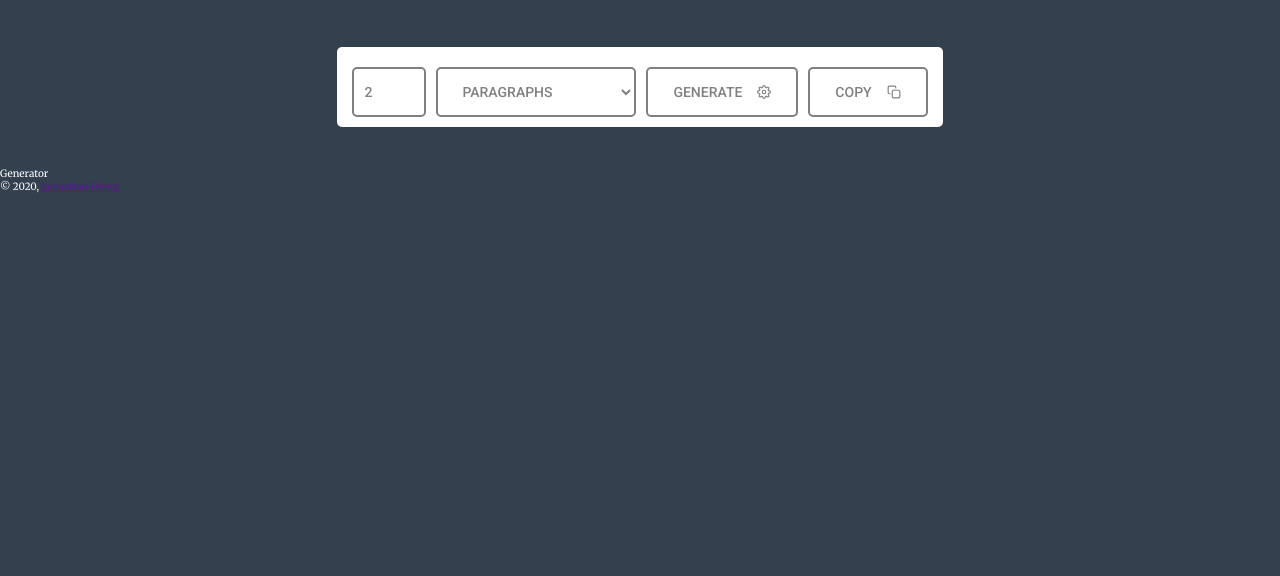
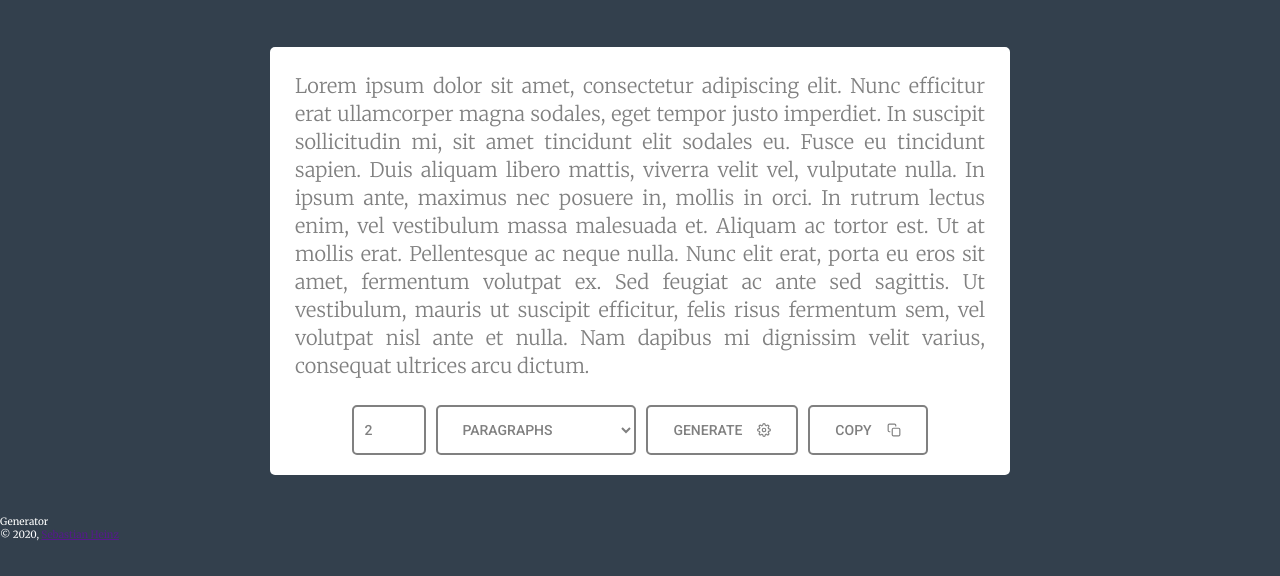
Before and after one commit to IamSebastianDev/simpLipsum.dev, a website: page public/index.html in a window 1280 px wide. Shown: the part 206-782 px from the top of the page. Drawn offline with Linux system fonts and the light colour scheme.

Commit message:
updated cors policy?

```diff
--- a/public/index.html
+++ b/public/index.html
@@ -47,7 +47,26 @@
 					class="generator-Container flatShadow"
 					flatshadow-color="hsla(210, 20%, 20%, 1)"
 				>
-					<div class="generator-Output" readonly></div>
+					<div class="generator-Output" readonly>
+						<p>
+							Lorem ipsum dolor sit amet, consectetur adipiscing
+							elit. Nunc efficitur erat ullamcorper magna sodales,
+							eget tempor justo imperdiet. In suscipit
+							sollicitudin mi, sit amet tincidunt elit sodales eu.
+							Fusce eu tincidunt sapien. Duis aliquam libero
+							mattis, viverra velit vel, vulputate nulla. In ipsum
+							ante, maximus nec posuere in, mollis in orci. In
+							rutrum lectus enim, vel vestibulum massa malesuada
+							et. Aliquam ac tortor est. Ut at mollis erat.
+							Pellentesque ac neque nulla. Nunc elit erat, porta
+							eu eros sit amet, fermentum volutpat ex. Sed feugiat
+							ac ante sed sagittis. Ut vestibulum, mauris ut
+							suscipit efficitur, felis risus fermentum sem, vel
+							volutpat nisl ante et nulla. Nam dapibus mi
+							dignissim velit varius, consequat ultrices arcu
+							dictum.
+						</p>
+					</div>
 					<div class="generator-Controls">
 						<label for="amount">Amount:</label>
 						<input
--- a/public/scripts/app.js
+++ b/public/scripts/app.js
@@ -24,7 +24,7 @@ const generate = event => {
 		// fetch data and append to output
 		fetch(`https://simplipsum.now.sh/api?words=20`, {
 			method: 'GET', // *GET, POST, PUT, DELETE, etc.
-			mode: 'no-cors',
+			mode: 'cors',
 			// no-cors, *cors, same-origin
 			headers: {
 				'Content-Type': 'application/json'
--- a/public/styles/style.css
+++ b/public/styles/style.css
@@ -173,10 +173,10 @@ html {
 */
 
 .generator-Container {
-	padding: 10px;
+	padding: 20px;
 	margin: 30px auto;
 
-	max-width: fit-content;
+	max-width: 700px;
 
 	border-radius: 5px;
 
@@ -193,16 +193,22 @@ html {
 	background: none;
 	border: none;
 
-	font-size: 2.2rem;
+	font-size: 2rem;
+	text-align: justify;
+	line-height: 2.8rem;
 	color: var(--colorDark);
 	font-weight: 300;
+}
+
+.generator-Output p {
+	margin: 5px 0;
 }
 
 .generator-Controls {
 	width: 100%;
 	height: 50px;
 
-	margin-top: 10px;
+	margin-top: 20px;
 
 	display: flex;
 	flex-direction: row;
@@ -234,11 +240,12 @@ html {
 	text-transform: uppercase;
 
 	transition: 0.25s ease;
-	cursor: pointer;
 }
 
 .generator-Controls button {
 	padding: 10px 25px;
+
+	cursor: pointer;
 }
 
 .generator-Controls button img {
--- a/server.mjs
+++ b/server.mjs
@@ -15,7 +15,7 @@ const PORT = process.env.PORT || 5000;
 app.use(express.static('./public/'));
 
 // invoke api on request
-app.get('/api', cors({ origin: false }), (req, res) => lorem(req, res));
+app.get('/api', cors({ origin: '*' }), (req, res) => lorem(req, res));
 
 // start server
 app.listen(PORT, () => console.log(`Server running on Port ${PORT}`));
```
